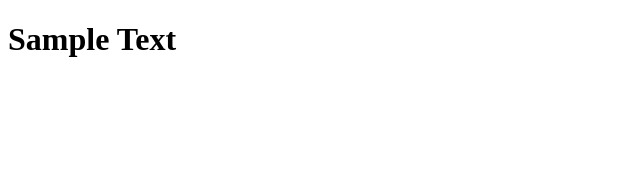
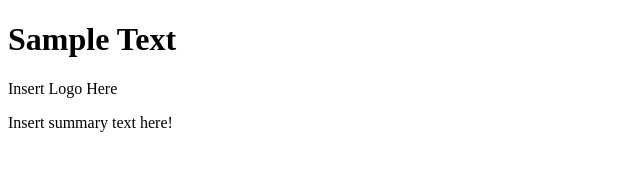
Before and after one commit to ZekNikZ/c4cwebsite, a plain HTML site: page index.html in a window 1280 px wide. Shown: the whole page, without its empty margins (0-640 px from the left). Drawn offline with Linux system fonts and the light colour scheme.

Commit message:
Added summary.html and js to include in index.html

```diff
--- a/index.html
+++ b/index.html
@@ -1,4 +1,8 @@
 <!Doctype html>
+
+<!--- This script allows other HTML files to be included --->
+<script src="scripts/includeHTML.js"></script>
+
 <html>
   <head>
     <title> C4C </title>
@@ -6,6 +10,14 @@
   </head>
   <body class='color2'>
     <h1 class='color1'>Sample Text </h1>
+
+    <!--- Include the summary section --->
+    <div w3-include-html="summary.html"></div>
+
   </body>
 
+  <!--- Run the includeHTML function to populate content --->
+  <script> includeHTML(); </script>
+
+
 </html>
--- /dev/null
+++ b/scripts/includeHTML.js
@@ -0,0 +1,27 @@
+function includeHTML() {
+  var z, i, elmnt, file, xhttp;
+  /*loop through a collection of all HTML elements:*/
+  z = document.getElementsByTagName("*");
+  for (i = 0; i < z.length; i++) {
+    elmnt = z[i];
+    /*search for elements with a certain atrribute:*/
+    file = elmnt.getAttribute("w3-include-html");
+    if (file) {
+      /*make an HTTP request using the attribute value as the file name:*/
+      xhttp = new XMLHttpRequest();
+      xhttp.onreadystatechange = function() {
+        if (this.readyState == 4) {
+          if (this.status == 200) {elmnt.innerHTML = this.responseText;}
+          if (this.status == 404) {elmnt.innerHTML = "Page not found.";}
+          /*remove the attribute, and call this function once more:*/
+          elmnt.removeAttribute("w3-include-html");
+          includeHTML();
+        }
+      }
+      xhttp.open("GET", file, true);
+      xhttp.send();
+      /*exit the function:*/
+      return;
+    }
+  }
+}
--- /dev/null
+++ b/summary.html
@@ -0,0 +1,7 @@
+<!DOCTYPE html>
+<html>
+<body>
+	<p>Insert Logo Here</p>
+	<p>Insert summary text here!</p>
+</body>
+</html>
```
